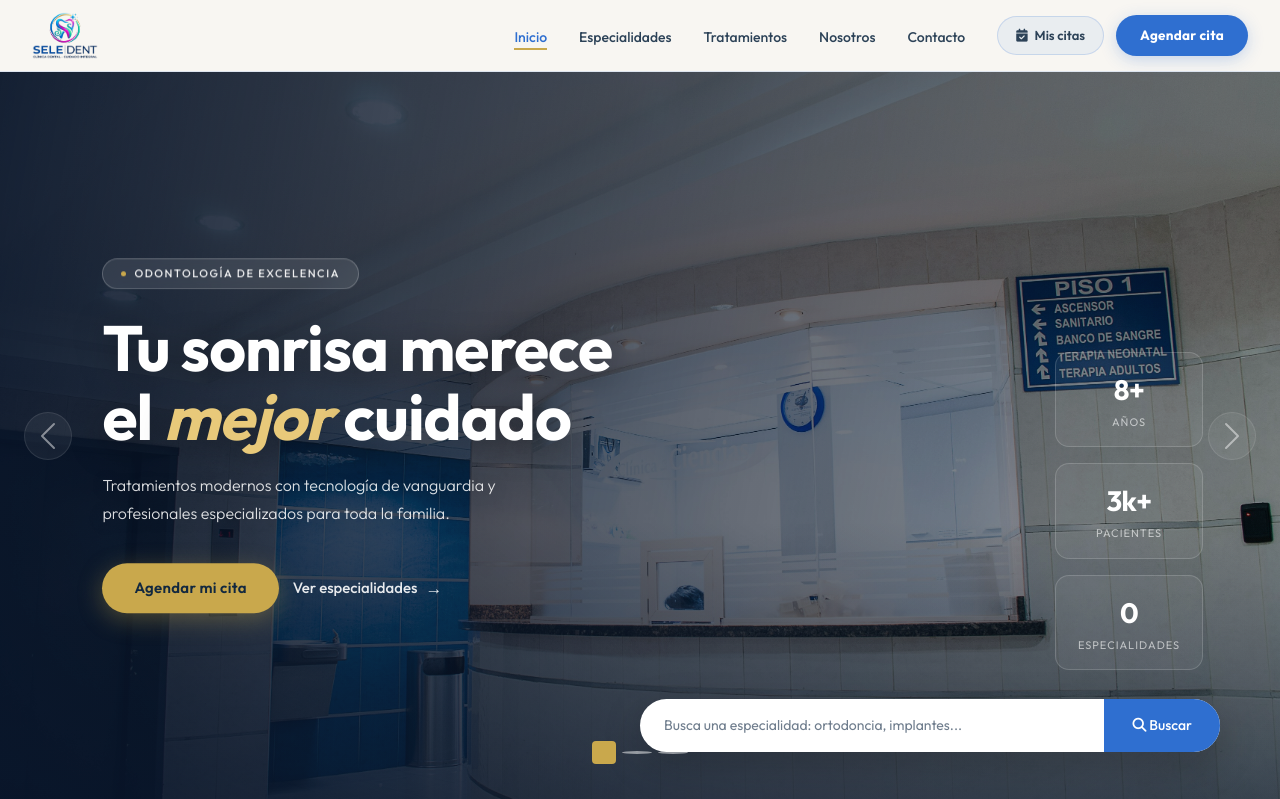
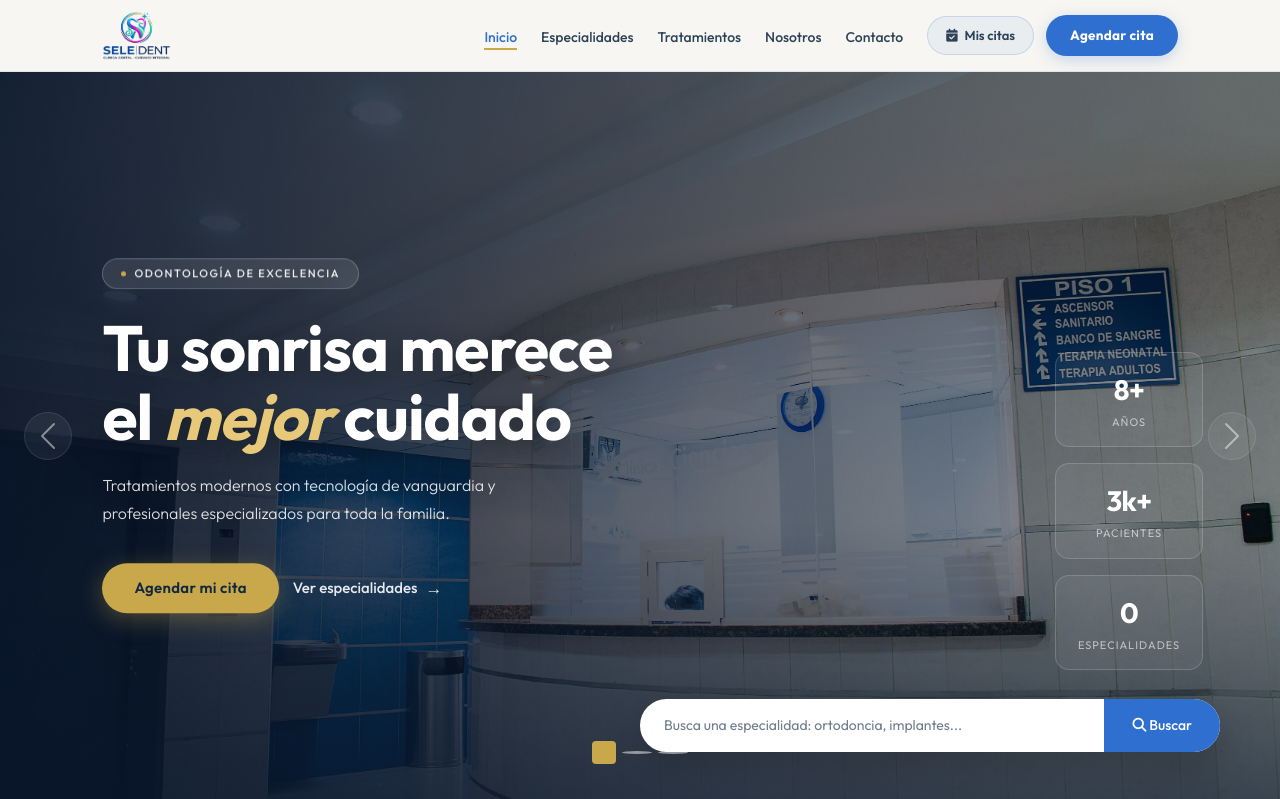
Before and after one commit to GustavoVelasquez-lang/clinica_dental, a Flask app: page / in a window 1280 px wide. Shown: the top 799 px of the page. Run offline with Flask 3, Linux system fonts and the light colour scheme; data that the repository does not hold is empty; some libraries are stand-ins or nearby versions.

Commit message:
Contiene el navbar en escritorio y agranda el logo
nav-inner a 1140px, gaps 1.5rem en enlaces/acciones, logo 50px (max 55px) en navbar y variante nosotros; cache-busting navbar.css?v=4 y nosotros.css?v=2.

```diff
--- a/static/css/navbar.css
+++ b/static/css/navbar.css
@@ -41,9 +41,9 @@
 }
 
 .logo {
-  height: 48px;
+  height: 50px;
   width: auto;
-  max-height: 48px;
+  max-height: 55px;
   object-fit: contain;
   display: block;
 }
@@ -179,10 +179,22 @@
 
 /* ============================================================
    Escritorio (>= 992px): una sola fila compacta y centrada.
+   El contenido no se estira a los bordes: el contenedor se limita
+   a 1140px y los enlaces quedan agrupados junto a los botones.
    ============================================================ */
 @media (min-width: 992px) {
+  .nav-inner {
+    max-width: 1140px;
+  }
+
   .nav-menu {
     flex-direction: row;
+    justify-content: flex-end;
+    gap: 1.5rem;
+  }
+
+  .nav-links {
+    gap: 1.5rem;
   }
 }
 
--- a/templates/_navbar.html
+++ b/templates/_navbar.html
@@ -13,7 +13,7 @@
 
     <a href="{{ url_for('inicio') }}" class="nav-logo">
       <img class="logo" src="{{ url_for('static', filename='img/logo-seledent.png') }}"
-           alt="Clínica SELEDENT" width="88" height="48" />
+           alt="Clínica SELEDENT" style="height: 50px; max-height: 55px; width: auto; object-fit: contain;" />
     </a>
 
     <button type="button" class="nav-toggle" id="navToggle" aria-label="Abrir menú" aria-expanded="false" aria-controls="navMenu">
--- a/templates/agendar_evaluacion.html
+++ b/templates/agendar_evaluacion.html
@@ -3,7 +3,7 @@
 
 {% block extra_css %}
 <link href="https://fonts.googleapis.com/css2?family=Plus+Jakarta+Sans:wght@400;500;600;700;800&display=swap" rel="stylesheet">
-<link rel="stylesheet" href="{{ url_for('static', filename='css/navbar.css') }}?v=3">
+<link rel="stylesheet" href="{{ url_for('static', filename='css/navbar.css') }}?v=4">
 <link rel="stylesheet" href="{{ url_for('static', filename='css/footer.css') }}">
 <link rel="stylesheet" href="{{ url_for('static', filename='css/agendar_evaluacion.css') }}">
 {% endblock %}
--- a/templates/agendar_evaluacion_confirmacion.html
+++ b/templates/agendar_evaluacion_confirmacion.html
@@ -3,7 +3,7 @@
 
 {% block extra_css %}
 <link href="https://fonts.googleapis.com/css2?family=Plus+Jakarta+Sans:wght@400;500;600;700;800&display=swap" rel="stylesheet">
-<link rel="stylesheet" href="{{ url_for('static', filename='css/navbar.css') }}?v=3">
+<link rel="stylesheet" href="{{ url_for('static', filename='css/navbar.css') }}?v=4">
 <link rel="stylesheet" href="{{ url_for('static', filename='css/footer.css') }}">
 <link rel="stylesheet" href="{{ url_for('static', filename='css/agendar_evaluacion.css') }}">
 {% endblock %}
--- a/templates/completar_perfil.html
+++ b/templates/completar_perfil.html
@@ -3,7 +3,7 @@
 
 {% block extra_css %}
 <link href="https://fonts.googleapis.com/css2?family=Plus+Jakarta+Sans:wght@400;500;600;700;800&display=swap" rel="stylesheet">
-<link rel="stylesheet" href="{{ url_for('static', filename='css/navbar.css') }}?v=3">
+<link rel="stylesheet" href="{{ url_for('static', filename='css/navbar.css') }}?v=4">
 <link rel="stylesheet" href="{{ url_for('static', filename='css/footer.css') }}">
 <link rel="stylesheet" href="{{ url_for('static', filename='css/completar_perfil.css') }}">
 {% endblock %}
--- a/templates/contacto.html
+++ b/templates/contacto.html
@@ -2,7 +2,7 @@
 {% block title %}Contacto - Clinica Sele Dent{% endblock %}
 
 {% block extra_css %}
-<link rel="stylesheet" href="{{ url_for('static', filename='css/navbar.css') }}?v=3">
+<link rel="stylesheet" href="{{ url_for('static', filename='css/navbar.css') }}?v=4">
 <link rel="stylesheet" href="{{ url_for('static', filename='css/footer.css') }}">
 <link rel="stylesheet" href="{{ url_for('static', filename='css/contacto.css') }}">
 {% endblock %}
--- a/templates/detalle_especialidad.html
+++ b/templates/detalle_especialidad.html
@@ -3,7 +3,7 @@
 
 {% block extra_css %}
 <link href="https://fonts.googleapis.com/css2?family=Plus+Jakarta+Sans:wght@400;500;600;700;800&display=swap" rel="stylesheet">
-<link rel="stylesheet" href="{{ url_for('static', filename='css/navbar.css') }}?v=3">
+<link rel="stylesheet" href="{{ url_for('static', filename='css/navbar.css') }}?v=4">
 <link rel="stylesheet" href="{{ url_for('static', filename='css/footer.css') }}">
 <link rel="stylesheet" href="{{ url_for('static', filename='css/detalle_especialidad.css') }}">
 {% endblock %}
--- a/templates/doctor_agendar.html
+++ b/templates/doctor_agendar.html
@@ -3,7 +3,7 @@
 {% block title %}Agendar cita como doctor — Clínica SELEDENT{% endblock %}
 
 {% block extra_css %}
-<link rel="stylesheet" href="{{ url_for('static', filename='css/navbar.css') }}?v=3">
+<link rel="stylesheet" href="{{ url_for('static', filename='css/navbar.css') }}?v=4">
 <link rel="stylesheet" href="{{ url_for('static', filename='css/footer.css') }}">
 <style>
   .da-page { background: #f4f7f8; min-height: 100vh; padding: 32px 0 64px; }
--- a/templates/especialidades.html
+++ b/templates/especialidades.html
@@ -1,6 +1,6 @@
 {% extends "base.html" %}
 {% block extra_css %}
-<link rel="stylesheet" href="{{ url_for('static', filename='css/navbar.css') }}?v=3">
+<link rel="stylesheet" href="{{ url_for('static', filename='css/navbar.css') }}?v=4">
 <link rel="stylesheet" href="{{ url_for('static', filename='css/footer.css') }}">
 <link rel="stylesheet" href="{{ url_for('static', filename='css/especialidades.css') }}">
 {% endblock %}
--- a/templates/index.html
+++ b/templates/index.html
@@ -1,6 +1,6 @@
 {% extends "base.html" %}
 {% block extra_css %}
-<link rel="stylesheet" href="{{ url_for('static', filename='css/navbar.css') }}?v=3">
+<link rel="stylesheet" href="{{ url_for('static', filename='css/navbar.css') }}?v=4">
 <link rel="stylesheet" href="{{ url_for('static', filename='css/footer.css') }}">
 <link rel="stylesheet" href="{{ url_for('static', filename='css/index.css') }}">
 {% endblock %}
--- a/templates/nosotros.html
+++ b/templates/nosotros.html
@@ -2,7 +2,7 @@
 {% block title %}Nosotros — Clinica Sele Dent{% endblock %}
 
 {% block extra_css %}
-<link rel="stylesheet" href="{{ url_for('static', filename='css/nosotros.css') }}">
+<link rel="stylesheet" href="{{ url_for('static', filename='css/nosotros.css') }}?v=2">
 {% endblock %}
 
 {% block content %}
--- a/templates/tratamientos.html
+++ b/templates/tratamientos.html
@@ -1,6 +1,6 @@
 {% extends "base.html" %}
 {% block extra_css %}
-<link rel="stylesheet" href="{{ url_for('static', filename='css/navbar.css') }}?v=3">
+<link rel="stylesheet" href="{{ url_for('static', filename='css/navbar.css') }}?v=4">
 <link rel="stylesheet" href="{{ url_for('static', filename='css/footer.css') }}">
 <link rel="stylesheet" href="{{ url_for('static', filename='css/detalle_especialidad.css') }}">
 <link rel="stylesheet" href="{{ url_for('static', filename='css/tratamientos.css') }}">
```
Also changed, not shown: static/css/nosotros.css (+5 -5 lines).
